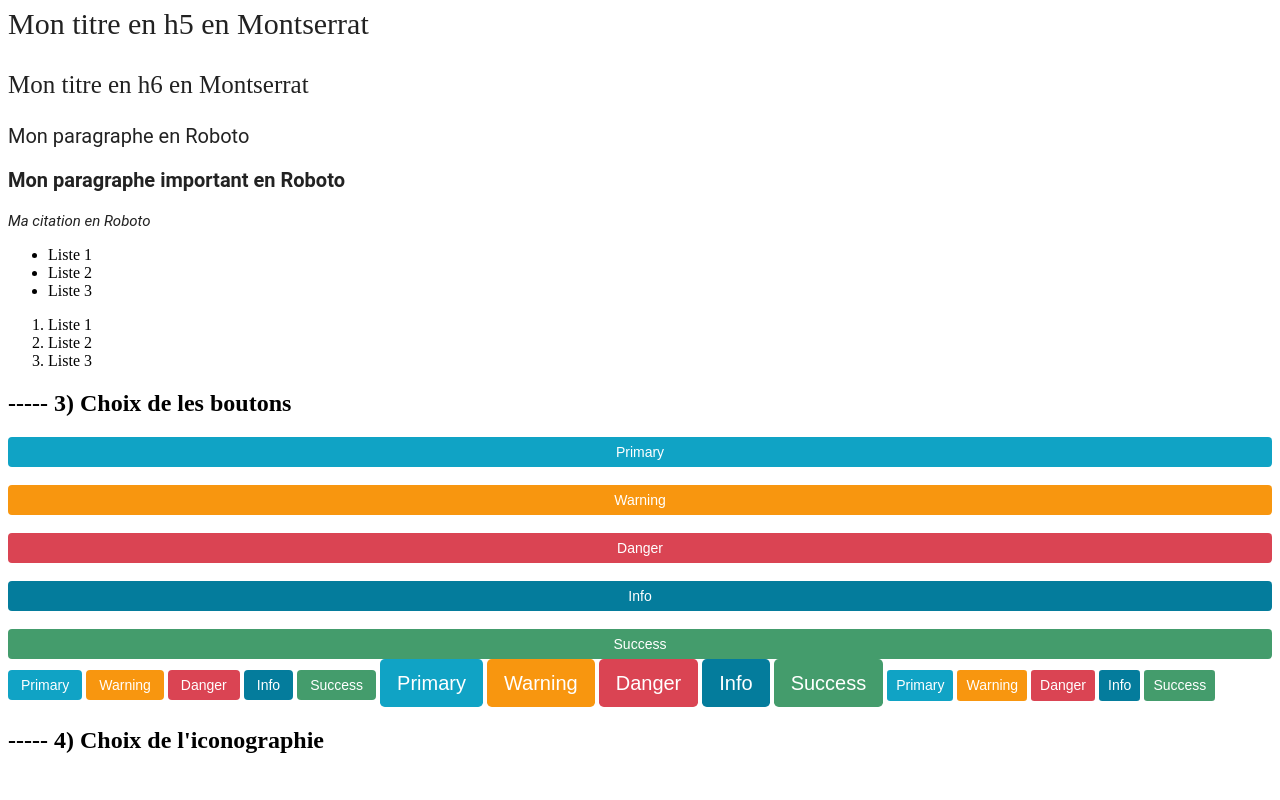
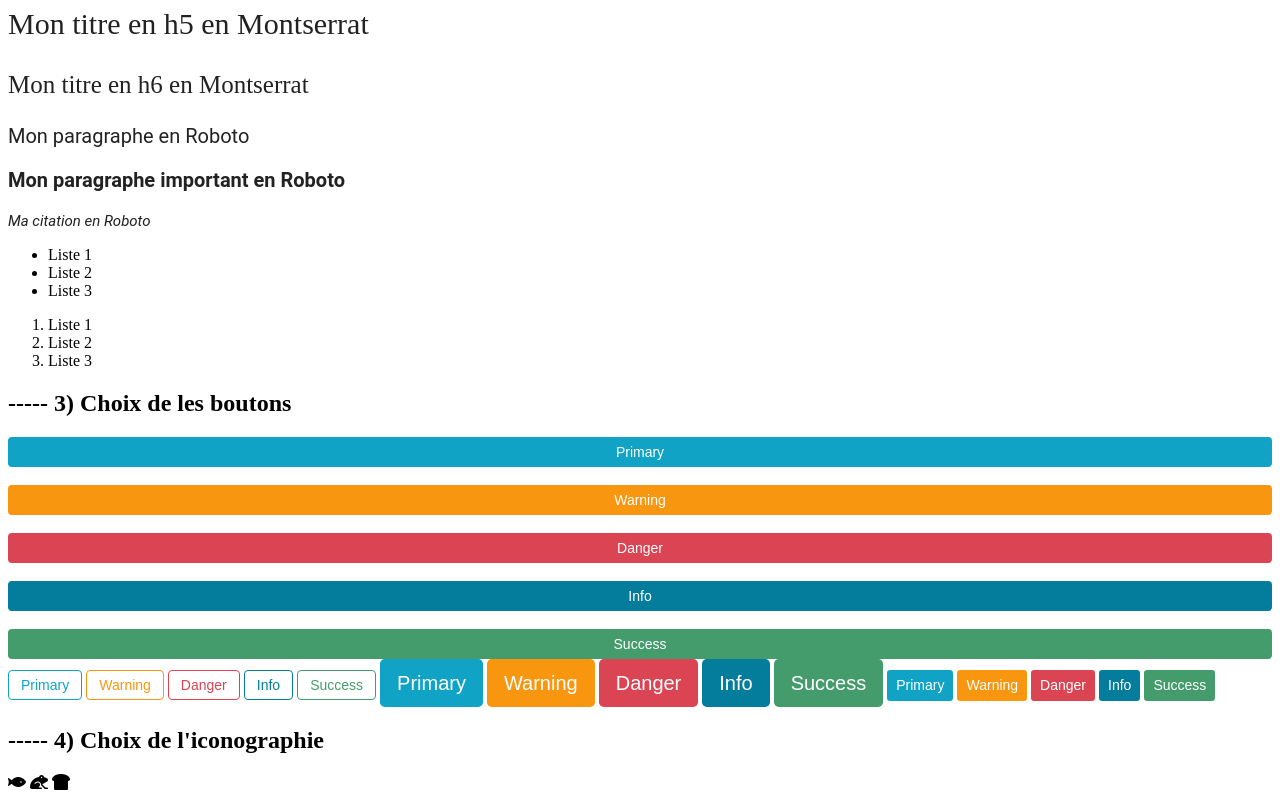
Before and after one commit to apouille/1802_KITUI, a plain HTML site: page index.html in a window 1280 px wide. Shown: the part 1008-1808 px from the top of the page. Before the commit the page ends 1782 px from the top, so only its background shows below. Drawn offline with Linux system fonts and the light colour scheme.

Commit message:
outline boutons ok

```diff
--- a/index.html
+++ b/index.html
@@ -4,7 +4,8 @@
     <head>
         <meta charset="utf-8" />
         <link rel = "stylesheet" href = "style.css"/>
-        <title> The Agency Project - UI Style Guide </title>
+<link rel="stylesheet" href="https://use.fontawesome.com/releases/v5.7.2/css/all.css" integrity="sha384-fnmOCqbTlWIlj8LyTjo7mOUStjsKC4pOpQbqyi7RrhN7udi9RwhKkMHpvLbHG9Sr" crossorigin="anonymous">
+<title> The Agency Project - UI Style Guide </title>
     </head>
 
  <body>
@@ -118,3 +119,7 @@
 </html>
 
 <h2> ----- 4) Choix de l'iconographie </h2>
+
+  <i class="fas fa-fish"></i>
+  <i class="fas fa-frog"></i>
+  <i class="fas fa-bread-slice"></i>
--- a/style.css
+++ b/style.css
@@ -163,19 +163,55 @@
 }
 
 .btn-outline-primary {
+	background-color: transparent;
+	color: #10A3C5;
+	border-color: #10A3C5;
+}
+
+.btn-outline-primary:hover {
 	background-color: #10A3C5;
+	color: white ;
 }
+
 .btn-outline-warning {
+	background-color: transparent;
+	color: #F8960F;
+	border-color:  #F8960F;
+}
+.btn-outline-warning:hover {
 	background-color: #F8960F;
+	color: white ;
 }
+
 .btn-outline-danger {
+	background-color: transparent;
+	color: #da4453;
+	border-color: #da4453;
+}
+
+.btn-outline-danger:hover {
 	background-color: #da4453;
+	color: white ;
 }
+
 .btn-outline-info {
+	background-color: transparent;
+	color: #047C9C;
+	border-color: #047C9C;
+}
+.btn-outline-info:hover {
 	background-color: #047C9C;
+	color: white ;
 }
+
 .btn-outline-success {
+	background-color: transparent;
+	color: #449C6C;
+	border-color: #449C6C;
+}
+.btn-outline-success:hover {
 	background-color: #449C6C;
+	color: white ;
 }
 
 .btn-lg{
@@ -191,3 +227,19 @@
     line-height: 1.5;
     border-radius: .2rem;
 }
+
+
+
+/************************/
+/* 	      ICONES        */
+/************************/
+
+
+  .fa-fish {
+  }
+
+  .fa-frog {
+  }
+
+  .fa-igloo {
+  }
```
